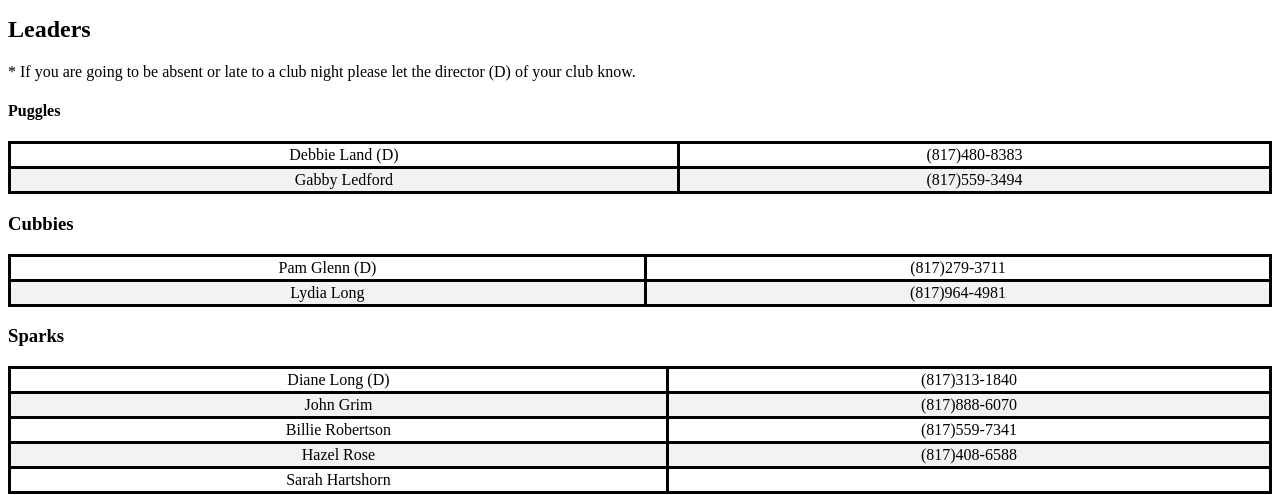
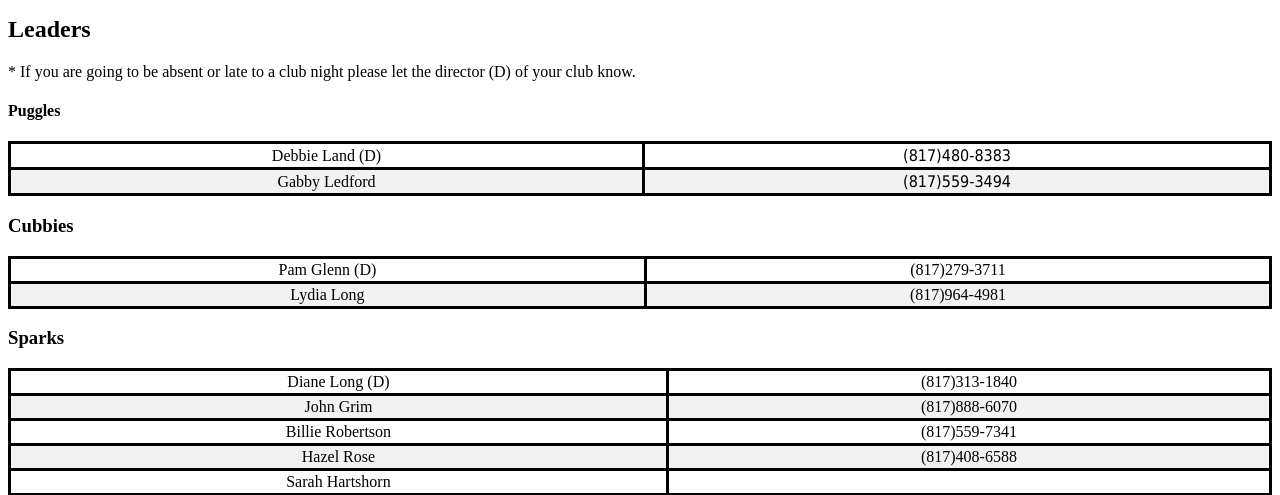
Before and after one commit to slong1t/AwanaRecordKeeping, a Django app: page / in a window 1280 px wide. Shown: the part 328-823 px from the top of the page. Run offline with Django 3.2, Linux system fonts and the light colour scheme.

Commit message:
update index.html

```diff
--- a/AwanaRecordKeeping/AwanaRecordKeeping/templates/AwanaRecordKeeping/index.html
+++ b/AwanaRecordKeeping/AwanaRecordKeeping/templates/AwanaRecordKeeping/index.html
@@ -1,8 +1,8 @@
 {% extends 'AwanaRecordKeeping/base.html' %}
 {% block body %}
 		<ul class="menu-style">
-		  <li class = "menu-style"><a href="Index" class="active" >Home</a></li>
-		  <li class = "menu-style"><a href="CheckInPuggles">CheckIn</a></li>
+		  <li class = "menu-style"><a href="/" class="active" >Home</a></li>
+		  <li class = "menu-style"><a href="/CheckInPuggles">CheckIn</a></li>
 		  <li class = "menu-style"><a href="/BookSparks">Handbook</a></li>
 		  <li class = "menu-style"><a href="/PointsTTBoys">Points</a></li>
 		  <li class = "menu-style"><a href="/AwardsTT">Awards</a></li>
@@ -23,8 +23,8 @@
 		<p>* If you are going to be absent or late to a club night please let the director (D) of your club know.</p>
 		<h4>Puggles</h4>
 		<table>
-		<tr><td>Debbie Land (D)</td><td>(817)480-8383</td></tr>
-		<tr><td>Gabby Ledford</td><td>(817)559-3494</td></tr>
+		<tr><td>Debbie Land (D)</td><td><span style="font-family: Tahoma, Geneva, sans-serif;">(817)480-8383</span></td></tr>
+		<tr><td>Gabby Ledford</td><td><span style="font-family: Tahoma, Geneva, sans-serif;">(817)559-3494</span></td></tr>
 		</table>
 
 		<h3>Cubbies</h3>
```
